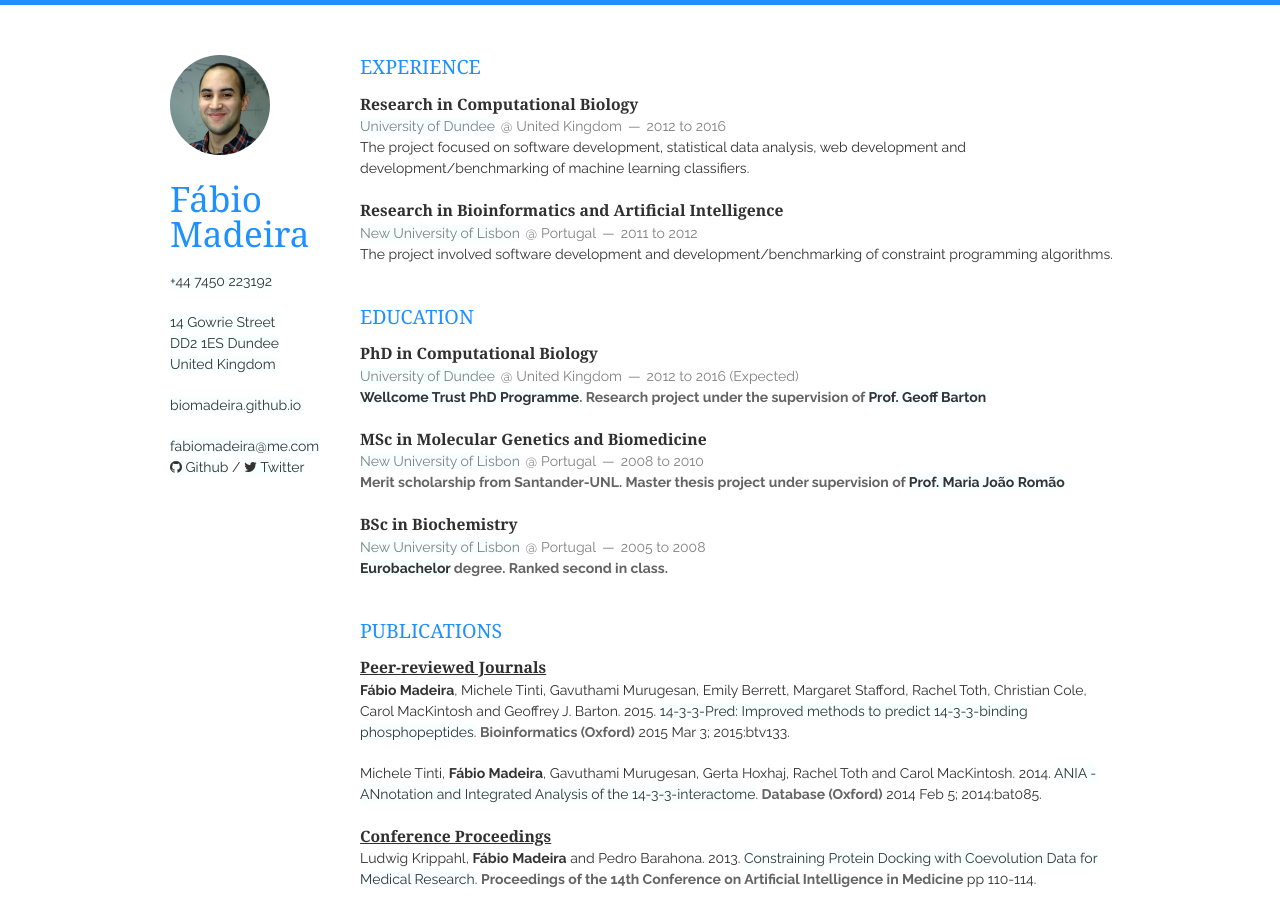
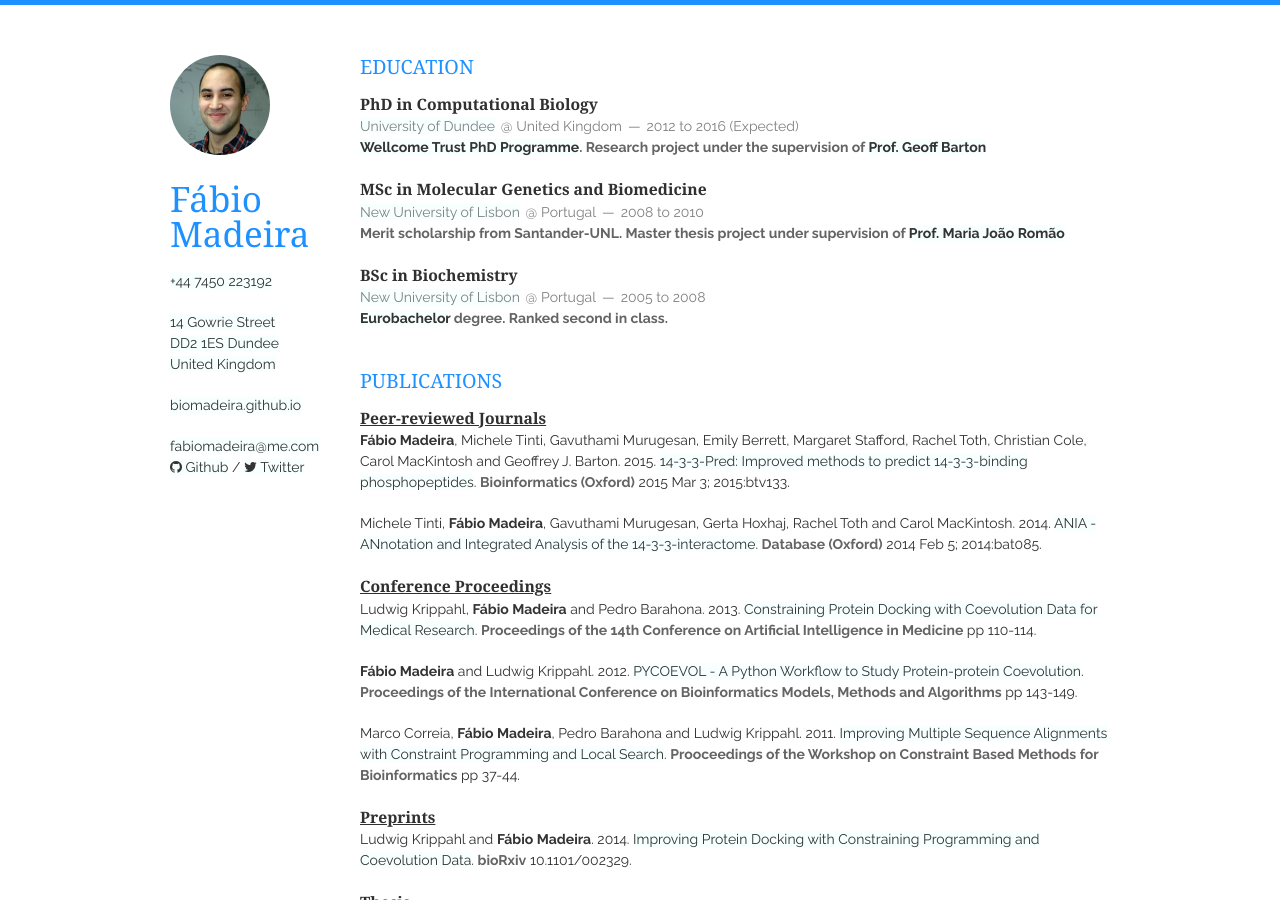
Before and after one commit to biomadeira/resume, a Jekyll site: the page built from index.html, in a window 1280 px wide and 900 px high. Built offline with Jekyll 4.4.1, drawn with Linux system fonts in a browser that asks for light colours; nearby versions of some CDN libraries; Markdown is read by kramdown in place of the engine named in the settings; some of the changed text lies outside the part shown.

Commit message:
Removed the footer and made minor some fixes

```diff
--- a/_includes/development.html
+++ b/_includes/development.html
@@ -1,4 +1,5 @@
 <section class="thirteen columns">
+    </br></br>
     <h1>Coding Projects</h1>
     <article>
         <header>
--- a/_includes/initiatives.html
+++ b/_includes/initiatives.html
@@ -1,13 +1,13 @@
 <section class="thirteen columns">
     <h1>Initiatives</h1>
-    <article>
-        <header>
-            <h1><a href="http://papersetal.com/">Papers et al.</a></h1>
-            <span>Founder <a href="https://twitter.com/papersetal">@papersetal</a></span>
-            <span><address>Dundee, United Kingdom</address><time>2015</time></span>
-        </header>
-        <p>A startup providing new clever ways of managing and consuming research literature.</p>
-    </article>
+    <!--<article>-->
+        <!--<header>-->
+            <!--<h1><a href="http://papersetal.com/">Papers et al.</a></h1>-->
+            <!--<span>Founder <a href="https://twitter.com/papersetal">@papersetal</a></span>-->
+            <!--<span><address>Dundee, United Kingdom</address><time>2015</time></span>-->
+        <!--</header>-->
+        <!--<p>A startup providing new clever ways of managing and consuming research literature.</p>-->
+    <!--</article>-->
     <article>
         <header>
             <h1><a href="http://tedxuod.co.uk/">TEDx University of Dundee 2015</a></h1>
--- a/_includes/research.html
+++ b/_includes/research.html
@@ -41,6 +41,7 @@
             Mapping the 14-3-3-binding 2R-ohnologue protein families of the human kinome.
         </p>
     </article>
+    </br></br></br>
     <article>
         <header>
             <h1>Studentship in Bioinformatics</h1>
--- a/_layouts/layout.html
+++ b/_layouts/layout.html
@@ -50,10 +50,11 @@
 
         {{ content }}
 
-    <footer class="thirteen columns">
-        <p>© All rights reserved. Powered by <a href="http://jekyllrb.com/">Jekyll</a> and
-            <a href="https://www.github.com/biomadeira/vitae">vitae</a> with ♥</p>
-    </footer>
+    <!--<footer class="thirteen columns">-->
+        <!--<p>© All rights reserved. Powered by <a href="http://jekyllrb.com/">Jekyll</a> and-->
+            <!--<a href="https://www.github.com/biomadeira/vitae">vitae</a> with ♥</p>-->
+    <!--</footer>-->
+
     </div>
 </div>
 <script>
--- a/index.html
+++ b/index.html
@@ -2,7 +2,7 @@
 layout: layout
 ---
 
-{% include work.html %}
+
 
 {% include education.html %}
 
```
